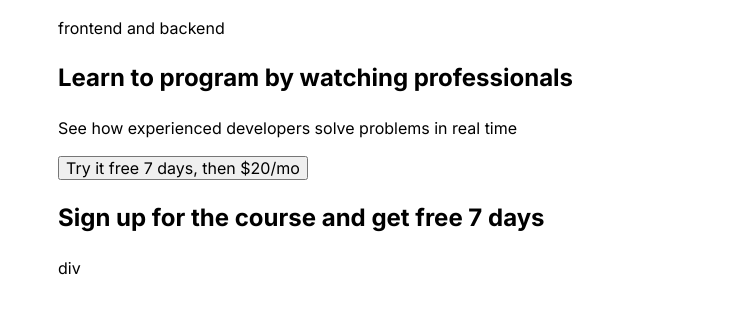
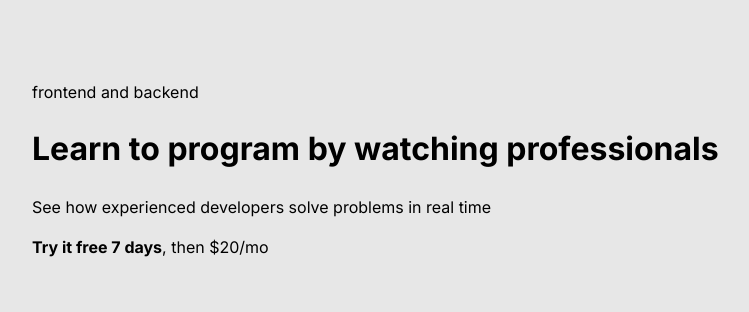
Before and after one commit to thtflx/intro-form, a plain HTML site: page index.html in a window 1280 px wide. Shown: the whole page, without its empty margins (32-781 px from the left). Drawn offline with Linux system fonts and the light colour scheme.

Commit message:
Add hero section's markup

```diff
--- a/css/styles.css
+++ b/css/styles.css
@@ -1,7 +1,7 @@
 /* CUSTOM-PROPS */
 
 :root {
-    --body-bg: #f1f4ff;
+    --body-bg: #E7E7E7;
     --green: #4dc490;
     --purple: #655af2;
     --red: #f03535;
@@ -33,7 +33,7 @@ body {
     line-height: 1.5;
     font-family: "Inter", sans-serif;
     color: var(--text-color);
-    background-color: #fff;
+    background-color: var(--body-bg);
 }
 
 img {
@@ -46,9 +46,9 @@ img {
 
 .container {
     width: 100%;
-    max-width: 1200px;
-    padding-left: 50px;
-    padding-right: 50px;
+    max-width: 1192px;
+    padding-left: 20px;
+    padding-right: 20px;
     margin-right: auto;
     margin-left: auto;
 }
@@ -57,5 +57,7 @@ img {
 /* MAIN-CONTENT */
 
 .main-content {
+    padding-top: 80px;
+    padding-bottom: 80px;
     flex-grow: 1;
 }
--- a/index.html
+++ b/index.html
@@ -8,7 +8,7 @@
     <meta name="viewport" content="width=device-width, initial-scale=1.0">
 
     <!-- Title -->
-    <title>intro-co.</title>
+    <title>intro-form</title>
 
     <!-- Google fonts -->
     <link rel="preconnect" href="https://fonts.googleapis.com">
@@ -24,25 +24,17 @@
 <body>
     <main class="main-content">
         <div class="container">
-            <!-- PROMO -->
-            <section class="promo">
-                <p class="promo-text">frontend and backend</p>
-                <div class="promo-content">
-                    <h2 class="promo-heading">Learn to program by watching professionals</h2>
-                    <p class="promo-description">See how experienced developers solve problems in real time</p>
+            <div class="intro-page">
+                <!-- HERO -->
+                <div class="hero">
+                    <div class="hero-main">
+                        <div class="hero-badge">frontend and backend</div>
+                        <h1 class="hero-heading">Learn to program by watching professionals</h1>
+                        <p class="hero-text">See how experienced developers solve problems in real time</p>
+                    </div>
+                    <div class="hero-bottom"><strong>Try it free 7 days</strong>, then $20/mo</div>
                 </div>
-                <button class="promo-button">Try it free 7 days, then $20/mo</button>
-            </section>
-
-            <!-- PROMO-SIGN -->
-            <section class="promo-reg">
-                <div class="promo-reg-content">
-                    <h2 class="promo-reg-heading">Sign up for the course and get free 7 days</h2>
-                    div
-                </div>
-            </section>
-
-
+            </div>
         </div>
     </main>
 
```
